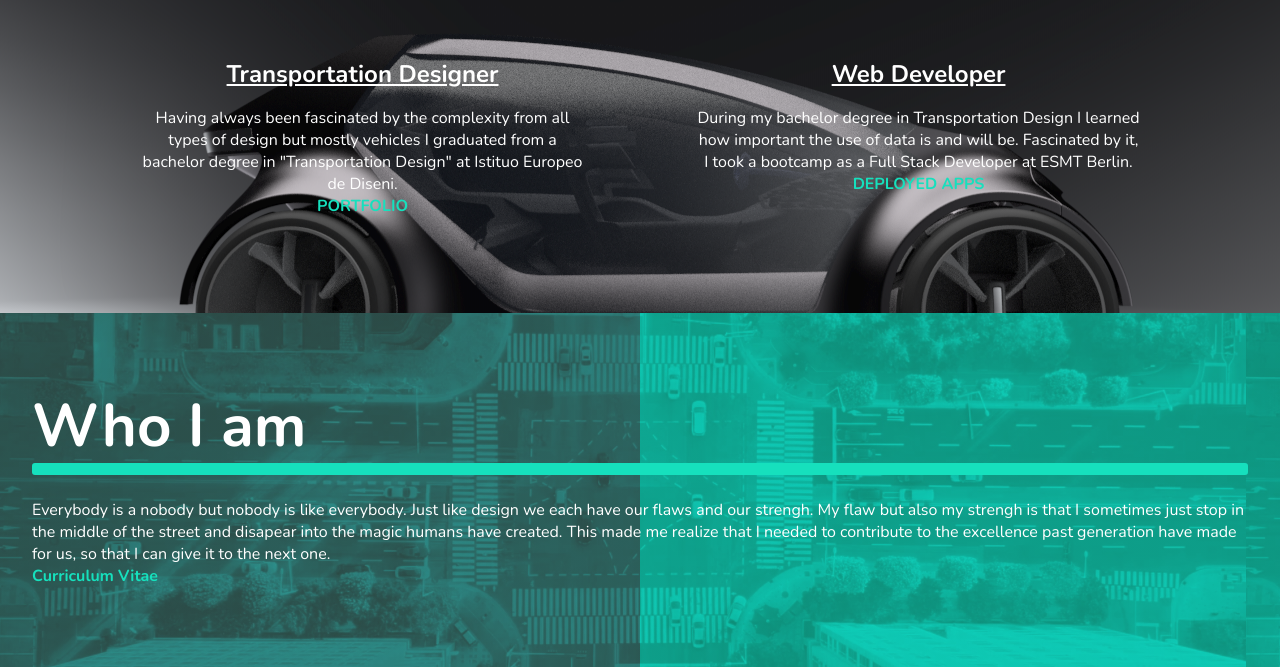
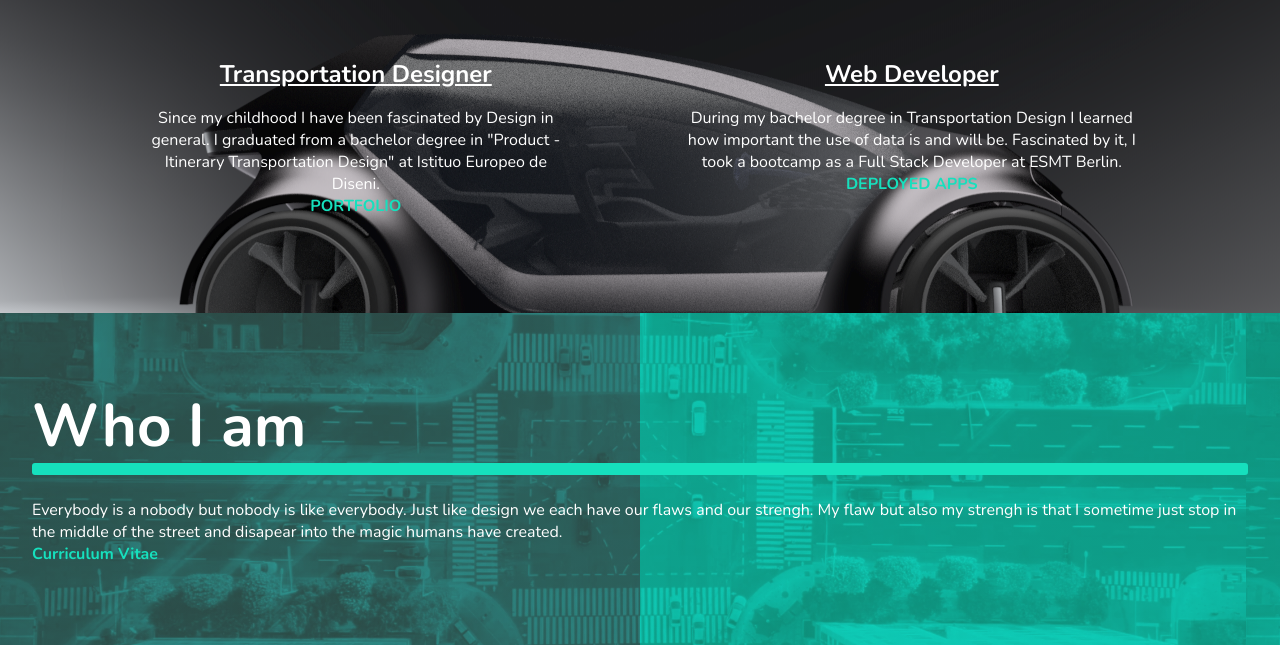
Before and after one commit to Zeitouna/My-Website, a plain HTML site: page index.html in a window 1280 px wide. Shown: the part 566-1233 px from the top of the page. After the commit the page ends 1211 px from the top, so only its background shows below. Drawn offline with nearby package versions, Linux system fonts and the light colour scheme; files whose address does not match are found by name.

Commit message:
final change

```diff
--- a/index.html
+++ b/index.html
@@ -92,9 +92,9 @@
         <div class="service">
           <h3>Transportation Designer</h3>
           <p>
-            Having always been fascinated by the complexity from all types of
-            design but mostly vehicles I graduated from a bachelor degree in
-            "Transportation Design" at Istituo Europeo de Diseni.
+            Since my childhood I have been fascinated by Design in general. I
+            graduated from a bachelor degree in "Product - Itinerary
+            Transportation Design" at Istituo Europeo de Diseni.
             <a
               id="links"
               href="public/pdf/OlivierR.Measson_DigitalPortFolio.pdf"
@@ -130,10 +130,8 @@
         <p>
           Everybody is a nobody but nobody is like everybody. Just like design
           we each have our flaws and our strengh. My flaw but also my strengh is
-          that I sometimes just stop in the middle of the street and disapear
-          into the magic humans have created. This made me realize that I needed
-          to contribute to the excellence past generation have made for us, so
-          that I can give it to the next one.
+          that I sometime just stop in the middle of the street and disapear
+          into the magic humans have created.
           <a id="links" href="./public/pdf/OlivierR.Measson-CurriculumVitae.pdf"
             ><h4>Curriculum Vitae</h4></a
           >
```
